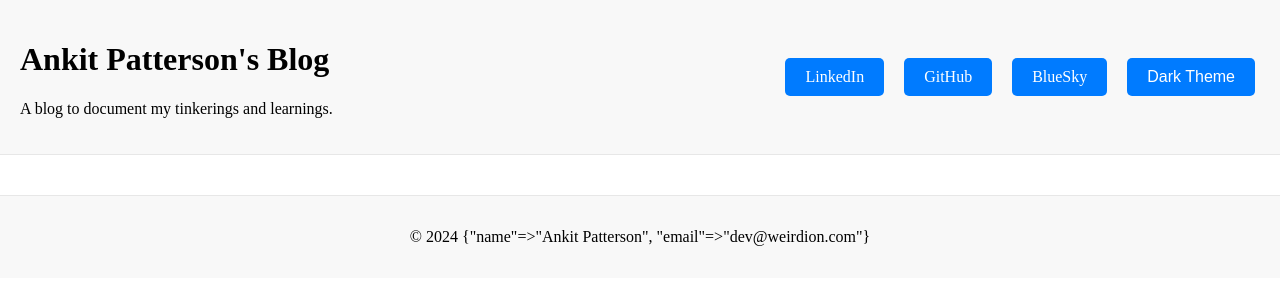
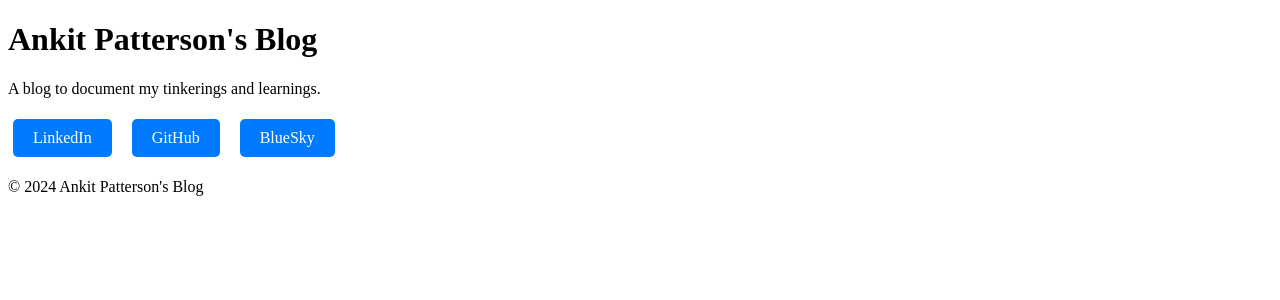
Before and after one commit to weirdion/weirdion.github.io, a Jekyll site: the page built from 2024-05-26-deploying-cdk-lambda-w-docker-gitlab-ci.md, in a window 1280 px wide. Shown: the top 300 px of the page. Built offline with Jekyll 4.4.1, drawn with Linux system fonts in a browser that asks for light colours; our own code applies the rules of GitHub Pages for plain Markdown files.

Commit message:
Add minima theme to gh pages

```diff
--- /dev/null
+++ b/Gemfile
@@ -0,0 +1,4 @@
+source "https://rubygems.org"
+
+gem "github-pages", group: :jekyll_plugins
+gem "minima"
--- a/_config.yml
+++ b/_config.yml
@@ -2,7 +2,7 @@
 description: A blog to document my tinkerings and learnings.
 baseurl: "/"
 url: "https://weirdion.github.io"
-theme: jekyll-theme-minimal
+theme: minima
 plugins:
   - jekyll-feed
   - jekyll-seo-tag
--- a/_layouts/default.html
+++ b/_layouts/default.html
@@ -7,22 +7,6 @@
   <title>{{ page.title }}</title>
   <link rel="stylesheet" href="{{ "/assets/css/style.css" | relative_url }}">
   {% seo %}
-  <script>
-    document.addEventListener("DOMContentLoaded", function () {
-      const currentTheme = localStorage.getItem('theme') || 'light';
-      document.body.classList.toggle('dark-theme', currentTheme === 'dark');
-
-      const themeToggle = document.getElementById('theme-toggle');
-      themeToggle.innerText = currentTheme === 'dark' ? 'Light Theme' : 'Dark Theme';
-
-      themeToggle.addEventListener('click', function () {
-        document.body.classList.toggle('dark-theme');
-        const newTheme = document.body.classList.contains('dark-theme') ? 'dark' : 'light';
-        localStorage.setItem('theme', newTheme);
-        themeToggle.innerText = newTheme === 'dark' ? 'Light Theme' : 'Dark Theme';
-      });
-    });
-  </script>
 </head>
 
 <body>
@@ -35,21 +19,13 @@
       <a href="{{ site.social.linkedin }}" class="button">LinkedIn</a>
       <a href="{{ site.social.github }}" class="button">GitHub</a>
       <a href="{{ site.social.bluesky }}" class="button">BlueSky</a>
-      <button id="theme-toggle" class="button">Dark Theme</button>
     </div>
   </header>
-  <!-- <nav>
-    <ul>
-      <li><a href="{{ " /" | relative_url }}">Home</a></li>
-      <li><a href="{{ " /about" | relative_url }}">About</a></li>
-      <li><a href="{{ " /blog" | relative_url }}">Blog</a></li>
-    </ul>
-  </nav> -->
   <main>
     {{ content }}
   </main>
   <footer>
-    <p>&copy; {{ site.time | date: "%Y" }} {{ site.author }}</p>
+    <p>&copy; {{ site.time | date: "%Y" }} {{ site.title }}</p>
   </footer>
 </body>
 
--- a/assets/css/style.css
+++ b/assets/css/style.css
@@ -1,45 +1,6 @@
-body {
-  margin: 0;
-  padding: 0;
-  background-color: var(--background-color, #fff);
-  color: var(--text-color, #000);
-}
-
-.header-container {
-  display: flex;
-  justify-content: space-between;
-  align-items: center;
-  padding: 20px;
-  background-color: #f8f8f8;
-  border-bottom: 1px solid #e7e7e7;
-}
-
 .social-links {
   display: flex;
   gap: 10px;
-}
-
-.social-links a {
-  text-decoration: none;
-}
-
-main {
-  padding: 20px;
-}
-
-footer {
-  text-align: center;
-  padding: 1em 0;
-  background-color: #f8f8f8;
-  border-top: 1px solid #e7e7e7;
-}
-
-body.dark-theme {
-  --background-color: #1e1e1e;
-  --text-color: #c9d1d9;
-  --link-color: #58a6ff;
-  --button-background-color: #333;
-  --button-hover-background-color: #555;
 }
 
 .button {
@@ -62,9 +23,9 @@
 }
 
 body.dark-theme .button {
-  background-color: var(--button-background-color);
+  background-color: #333;
 }
 
 body.dark-theme .button:hover {
-  background-color: var(--button-hover-background-color);
+  background-color: #555;
 }
--- a/index.html
+++ b/index.html
@@ -1,5 +1,5 @@
 ---
-layout: default
+layout: home
 title: "Ankit Patterson's Blog"
 ---
 
```
Also changed, not shown: .github/workflows/jekyll-gh-pages.yml, 1 other file.
